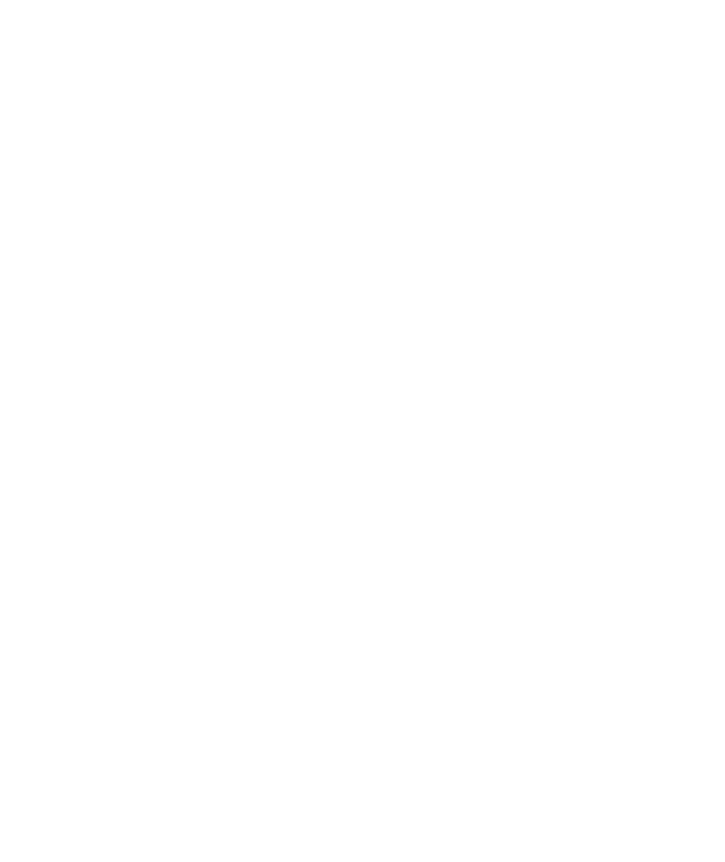
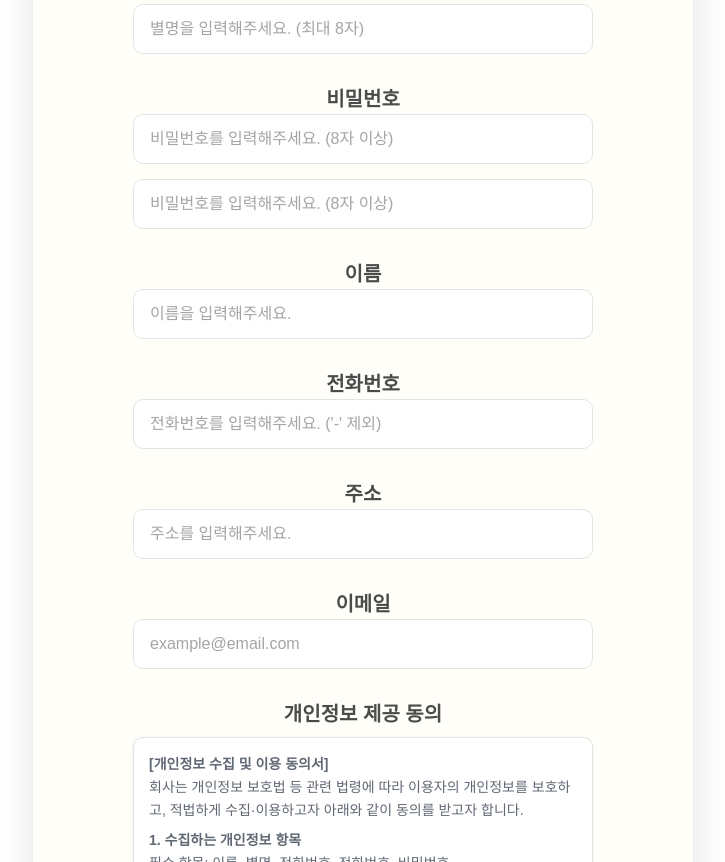
Before and after one commit to Siul49/DDIP, a Next.js app in the folder ddip/: page /signup in a window 1280 px wide. Before the commit this address had no page. Shown: the part 438-1300 px from the top of the page, without its empty margins (277-1002 px from the left). Before the commit the page ends 800 px from the top, so only its background shows below. Built offline with nearby package versions, Linux system fonts and the light colour scheme.

Commit message:
[회원가입] 예외처리X

```diff
--- /dev/null
+++ b/ddip/src/app/signup/component/Agreement.js
@@ -0,0 +1,45 @@
+// components/AgreementBox.jsx
+export default function AgreementBox({ agreed, onChange }) {
+    return (<div>
+        <h2 className="text-center text-[20px] font-semibold mb-2">개인정보 제공 동의</h2>
+        <div className="border border-[#D9D9D9] rounded-[10px] bg-white p-[15px]
+        font-[Pretendard Variable] text-sm text-gray-800 mb-6 w-full max-w-[460px] mx-auto shadow">
+            <div className="space-y-2 leading-relaxed">
+                <p><strong>[개인정보 수집 및 이용 동의서]</strong><br />
+                회사는 개인정보 보호법 등 관련 법령에 따라 이용자의 개인정보를 보호하고,
+                적법하게 수집·이용하고자 아래와 같이 동의를 받고자 합니다.
+                </p>
+
+                <p><strong>1. 수집하는 개인정보 항목</strong><br />
+                필수 항목: 이름, 별명, 전화번호, 전화번호, 비밀번호<br />
+                선택 항목: 프로필 이미지, 이메일 주소</p>
+
+                <p><strong>2. 개인정보 수집·이용 목적</strong><br />
+                회원 가입 및 본인 확인<br />
+                서비스 제공 및 맞춤형 정보 제공<br />
+                고객 문의 응대 및 분석자료 정리</p>
+
+                <p><strong>3. 보유 및 이용 기간</strong><br />
+                수집일로부터 회원정보 수집 및 이용 목적 달성 시까지 보관<br />
+                단, 관련 법령에 따라 보존이 필요한 경우에는 해당 기간 동안 보존</p>
+
+                <p><strong>4. 동의 거부 권리 및 불이익</strong><br />
+                귀하는 개인정보 수집·이용에 동의하지 않을 수 있습니다.<br />
+                단, 필수 항목에 대한 동의를 거부할 경우 서비스 이용이 제한될 수 있습니다.</p>
+
+
+                <div className="flex items-center mt-[25px]">
+                <input
+                    type="checkbox"
+                    id="agree"
+                    checked={agreed}
+                    onChange={(e) => onChange(e.target.checked)}
+                    className="mr-2"
+                />
+                <label htmlFor="agree" className="text-[13px]">위 내용을 충분히 이해하였으며, 개인정보 수집 및 이용에 동의합니다.</label>
+            </div>
+        </div>
+    </div>
+    </div>
+    );
+}
--- /dev/null
+++ b/ddip/src/app/signup/component/Input.js
@@ -0,0 +1,22 @@
+export default function Input(
+    { label, type = "text", name, value, onChange, placeholder, className="", }) {
+
+    return (
+        <div className={`flex flex-col items-center w-[460px] font-[Pretendard Variable] ${className}`}>
+            <label htmlFor={name} className="w-full text-center text-[20px] font-semibold leading-normal">
+                {label}
+            </label>
+            <input
+                id={name}
+                name={name}
+                type={type}
+                value={value}
+                onChange={onChange}
+                placeholder={placeholder}  /*회색부분으로 보이는 글씨*/
+                required
+                className="p-2 pl-4 w-full h-[50px] border border-[#D9D9D9] rounded-[10px] bg-white font-regular
+                    placeholder:text-[16px] placeholder:font-light"
+            />
+        </div>
+    );
+}
--- /dev/null
+++ b/ddip/src/app/signup/component/SignupForm.js
@@ -0,0 +1,102 @@
+import { useState } from 'react';
+import { validateEmail, validatePassword } from './Validate';
+import Input from './Input';
+import AgreementBox from './Agreement';
+
+export default function SignupForm() {
+    const [agreed, setAgreed] = useState(false);
+    const [form, setForm] = useState({
+        userid: '',
+        userpw: '',
+        checkpw: '',
+        username: '',
+        name: '',
+        phone: '',
+        address: '',
+        email: '',
+    });
+
+    const handleChange = (field) => (e) => {
+        setForm((prev) => ({ ...prev, [field]: e.target.value }));
+    };
+
+    const handleSubmit = async (e) => {
+        e.preventDefault();
+
+        if (!agreed) {
+            alert("개인정보 수집 및 이용에 동의해주세요.");
+            return;
+        }
+
+        if (!validateEmail(email)) return setError('유효한 이메일을 입력해주세요');
+        if (!validatePassword(pw)) return setError('비밀번호는 8자 이상 입력해주세요');
+
+        setError('');
+        const result = await sendSignUpData({ email, password: pw });
+
+        if (!result.success) setError('회원가입 실패');
+    };
+
+    return ( <form onSubmit={handleSubmit} className="flex flex-col max-w-[460px] gap-[30px] mx-auto">
+        <Input
+            label="아이디"
+            name="userid"
+            value={form.userid}
+            onChange={handleChange('userid')}
+            placeholder="아이디를 입력해주세요."
+            className="mt-[25px]"
+        /><Input
+            label="별명"
+            name="username"
+            value={form.username}
+            onChange={handleChange('username')}
+            placeholder="별명을 입력해주세요. (최대 8자)"
+        /><Input
+            label="비밀번호"
+            name="userpw"
+            value={form.userpw}checkpw
+            onChange={handleChange('userpw')}
+            placeholder="비밀번호를 입력해주세요. (8자 이상)"
+        /><Input
+            label=""
+            name="checkpw"
+            value={form.checkpw}
+            onChange={handleChange('checkpw')}
+            placeholder="비밀번호를 입력해주세요. (8자 이상)"
+            className="mt-[-15px]"
+        /><Input
+            label="이름"
+            name="name"
+            value={form.name}
+            onChange={handleChange('name')}
+            placeholder="이름을 입력해주세요."
+        /><Input
+            label="전화번호"
+            name="phone"
+            value={form.phone}
+            onChange={handleChange('phone')}
+            placeholder="전화번호를 입력해주세요. ('-' 제외)"
+        /><Input
+            label="주소"
+            name="address"
+            value={form.address}
+            onChange={handleChange('address')}
+            placeholder="주소를 입력해주세요."
+        /><Input
+            label="이메일"
+            name="email"
+            value={form.email}
+            onChange={handleChange('email')}
+            placeholder="example@email.com"
+        />
+
+        <AgreementBox agreed={agreed} onChange={setAgreed} />
+
+        <button type="submit"
+        className="w-[250px] h-[50px] mx-auto mb-[50px] rounded-[20px]
+        bg-[#FADD88] hover:bg-[#E4C878] transition-colors duration-200
+        font-[Pretendard Variable] text-[20px] font-semibold
+        cursor-pointer block">회원가입하기</button>
+    </form>
+    )
+}
--- /dev/null
+++ b/ddip/src/app/signup/component/Validate.js
@@ -0,0 +1,7 @@
+export function validateEmail(email) {
+    return /\S+@\S+\.\S+/.test(email);
+}
+
+export function validatePassword(pw) {
+    return pw.length >= 8;
+}
--- /dev/null
+++ b/ddip/src/app/signup/page.js
@@ -0,0 +1,22 @@
+'use client';
+
+import SignupForm from './component/SignupForm';
+import { Navs } from '../home/nav';
+import Image from 'next/image';
+
+export default function SignUp() {
+    return (<>
+        <div className="w-full h-full flex flex-col items-center bg-[#FFFEF]">
+            <Navs />
+            <div className="flex justify-center mt-[100px]">
+                <Image src="/DDIP.png" alt="log" width={200} height={100}/>
+            </div>
+            <div className="flex flex-col item-center w-[660px] h-full mt-[30px] mb-[100px]
+            rounded-[30px] opacity-70 bg-[#FFFEF6] shadow-[0px_0px_40px_0px_#D9D9D9]">
+                <p className="text-center font-[Pretendard Variable] text-[36px] font-bold leading-normal mt-[20px]">회원가입</p>
+                <SignupForm />
+            </div>
+        </div>
+        </>
+    );
+}
```
